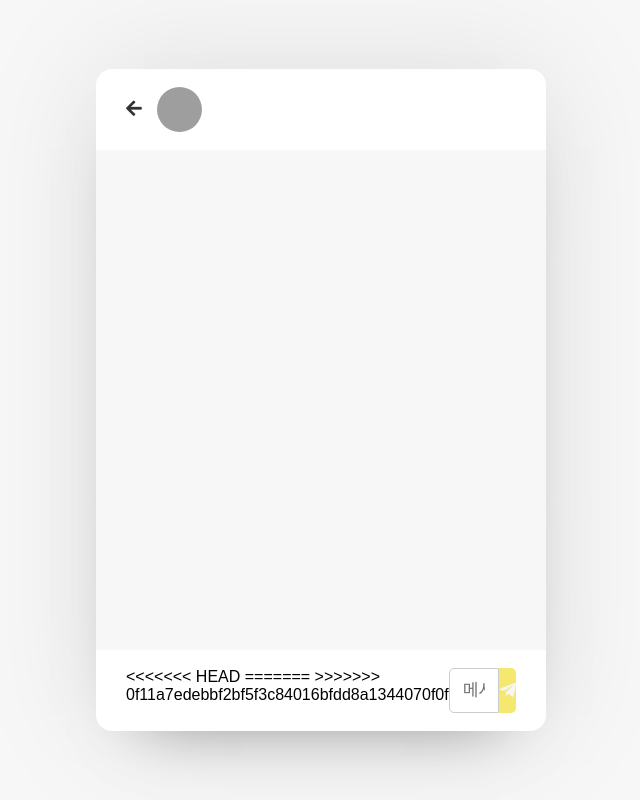
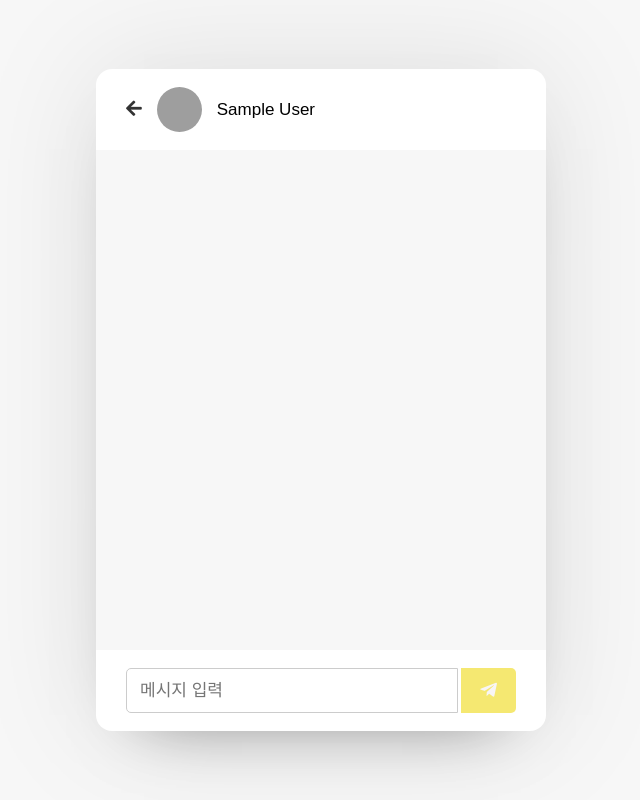
Before and after one commit to jeongm/webchat-clone, a PHP site: page /chat.php?user_id=1 in a window 1280 px wide. Shown: the whole page, without its empty margins (319-959 px from the left). Run offline with PHP 8.4, Linux system fonts and the light colour scheme; the visitor is signed in with stand-in values (Sample User, id 1); data that the repository does not hold is empty; some libraries are stand-ins or nearby versions; some web fonts are replaced; grey boxes are pictures that could not be loaded.

Commit message:
Revert "Complete"
This reverts commit ada77f13b267f841357fda30bf2ce22693923ae8, reversing
changes made to c813c620d8b7ce7c0e15346c0e7d515ed5f2c984.

```diff
--- a/chat.php
+++ b/chat.php
@@ -29,12 +29,8 @@
             </div>
             <form action="#" class="typing-area" autocomplete="off">
                 <input type="text" name="outgoing_id" value="<?php echo $_SESSION['unique_id']; ?>" hidden >
-<<<<<<< HEAD
                 <!-- unique_id가 난가?? 내가 전송자? msg_sender?-->
                 <input type="text" name="incoming_id" value="<?php echo $user_id; ?>" hidden >
-=======
-                <input type="text" name="incoming_id" value="<?php echo $user_id; ?>" hidden>
->>>>>>> 0f11a7edebbf2bf5f3c84016bfdd8a1344070f0f
                 <!-- 첫 번째가 전송자(msg_sender_id), 두 번째가 수신자 (msg_receiver_id) -->
                 <input type="text" name="message" class="input-field" placeholder="메시지 입력">
                 <button><i class="fab fa-telegram-plane"></i></button>
--- a/chatdb.sql
+++ b/chatdb.sql
@@ -16,11 +16,7 @@
 
 
 -- Table structure for table `users`
-<<<<<<< HEAD
 
-=======
-
->>>>>>> 0f11a7edebbf2bf5f3c84016bfdd8a1344070f0f
 CREATE TABLE `users` (
   `user_id` int(11) NOT NULL,
   `unique_id` int(255) NOT NULL,
--- a/php/data.php
+++ b/php/data.php
@@ -17,11 +17,7 @@
         (strlen($result) > 28) ? $msg=substr($result, 0, 30).'...' : $msg = $result;
         //($outgoing_id == $row2['outgoing_msg_id']) ? $you = "" : $you = "";
         //online인지 offline인지 확인
-<<<<<<< HEAD
         ($row['status'] == "오프라인") ? $offline = "오프라인" : $offline = "";
-=======
-        ($row['status'] == "Offline now") ? $offline = "offline" : $offline = "";
->>>>>>> 0f11a7edebbf2bf5f3c84016bfdd8a1344070f0f
 
         $output .=  '<a href="chat.php?user_id='.$row['unique_id'].'">
                     <div class="content">
--- a/php/get-chat.php
+++ b/php/get-chat.php
@@ -7,11 +7,7 @@
         $output = "";
 
         $sql = "SELECT * FROM messages
-<<<<<<< HEAD
                 LEFT JOIN users ON users.unique_id = messages.outgoing_msg_id
-=======
-                LEFT JOIN users ON users.unique_id = messages.incoming_msg_id
->>>>>>> 0f11a7edebbf2bf5f3c84016bfdd8a1344070f0f
                 WHERE (outgoing_msg_id = {$outgoing_id} AND incoming_msg_id = {$incoming_id})
                 OR (outgoing_msg_id = {$incoming_id} AND incoming_msg_id = {$outgoing_id}) ORDER BY msg_id";
         $query = mysqli_query($conn, $sql);
--- a/php/login.php
+++ b/php/login.php
@@ -10,11 +10,7 @@
         $sql = mysqli_query($conn, "SELECT * FROM  users WHERE email = '{$email}' AND password = '{$password}'");
         if(mysqli_num_rows($sql) > 0){ // 사용자가 맞으면
             $row = mysqli_fetch_assoc($sql);
-<<<<<<< HEAD
             $status = "온라인";
-=======
-            $status = "Active now";
->>>>>>> 0f11a7edebbf2bf5f3c84016bfdd8a1344070f0f
             $sql2 = mysqli_query($conn, "UPDATE users SET status = '{$status}' WHERE unique_id = {$row['unique_id']}");
             if($sql2){
                 $_SESSION['unique_id'] = $row['unique_id']; // 이 섹션을 사용하여 다른 php file에서 사용자 unique_id를 사용함
--- a/php/logout.php
+++ b/php/logout.php
@@ -4,11 +4,7 @@
         include_once "config.php";
         $logout_id = mysqli_real_escape_string($conn, $_GET['logout_id']);
         if(isset($logout_id)){
-<<<<<<< HEAD
             $status = "오프라인";
-=======
-            $status = "Offline now";
->>>>>>> 0f11a7edebbf2bf5f3c84016bfdd8a1344070f0f
             // 사용자가 로그아웃하면 이 상태를 오프라인으로 업데이트하고
             // 사용자가 로그인하면 활성화 업데이트
             $sql = mysqli_query($conn, "UPDATE users SET status = '{$status}' WHERE unique_id = {$logout_id}");
--- a/php/users.php
+++ b/php/users.php
@@ -2,11 +2,7 @@
     session_start();
     include_once "config.php";
     $outgoing_id = $_SESSION['unique_id'];
-<<<<<<< HEAD
     $sql = mysqli_query($conn, "SELECT * FROM users WHERE NOT unique_id = {$outgoing_id}");
-=======
-    $sql = mysqli_query($conn,"SELECT * FROM users WHERE NOT unique_id = {$outgoing_id}");
->>>>>>> 0f11a7edebbf2bf5f3c84016bfdd8a1344070f0f
     $output = "";
 
     if(mysqli_num_rows($sql) == 1) {
```
Also changed, not shown: README.md.
